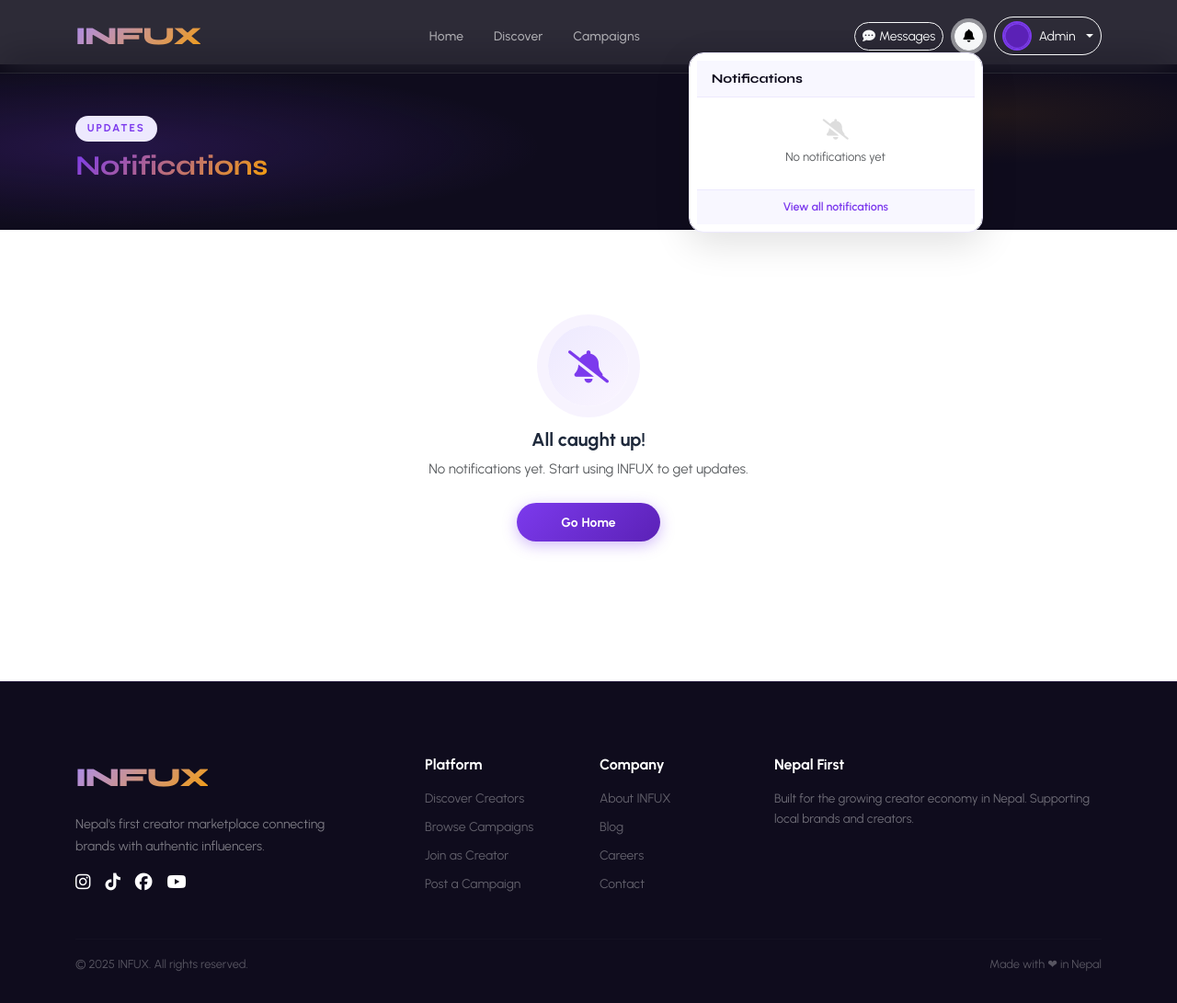
After one commit to sumankarki04/infux, a Flask app: page /notifications/ in a window 1280 px wide, after a click that opens the changed part. The commit adds this page. Shown: the whole page at 92% size. Run offline with Flask 3, Linux system fonts and the light colour scheme; a user stored in the database is signed in; some libraries are stand-ins or nearby versions.

Commit message:
feat: add full notification system
- Notification model with type/icon/color helpers
- notify() helper (session-safe, no auto-commit)
- notifications blueprint: list page, mark-read, unread count
- context_processor injects unread_notif_count + recent_notifications globally
- Navbar bell icon with red badge + 5-item dropdown
- Dedicated /notifications/ page with empty state
- Triggers: apply->brand, accept/reject->influencer, review->reviewee

Co-Authored-By: Claude Sonnet 4.6 <noreply@anthropic.com>

```diff
--- a/app/__init__.py
+++ b/app/__init__.py
@@ -42,6 +42,7 @@ def create_app():
     from app.routes.chat import chat_bp
     from app.routes.payments import payments_bp
     from app.routes.reviews import reviews_bp
+    from app.routes.notifications import notifications_bp
 
     app.register_blueprint(public_bp)
     app.register_blueprint(auth_bp, url_prefix='/auth')
@@ -51,11 +52,26 @@ def create_app():
     app.register_blueprint(chat_bp, url_prefix='/chat')
     app.register_blueprint(payments_bp, url_prefix='/pay')
     app.register_blueprint(reviews_bp, url_prefix='/reviews')
+    app.register_blueprint(notifications_bp, url_prefix='/notifications')
 
     csrf.exempt(chat_bp)  # send uses JSON + X-CSRFToken header; GET poll needs no CSRF
 
+    @app.context_processor
+    def inject_notifications():
+        from flask_login import current_user
+        if current_user.is_authenticated:
+            from app.models.notification import Notification
+            count = Notification.query.filter_by(
+                user_id=current_user.user_id, is_read=False).count()
+            recent = Notification.query.filter_by(
+                user_id=current_user.user_id
+            ).order_by(Notification.created_at.desc()).limit(5).all()
+            return {'unread_notif_count': count, 'recent_notifications': recent}
+        return {'unread_notif_count': 0, 'recent_notifications': []}
+
     with app.app_context():
         from app.models import payment  # noqa: ensure Payment table created
+        from app.models import notification as _notif_model  # noqa
         db.create_all()
         from app.utils.seed import seed_data
         seed_data()
--- /dev/null
+++ b/app/models/notification.py
@@ -0,0 +1,46 @@
+from app import db
+from datetime import datetime
+
+NOTIF_ICONS = {
+    'application': 'fa-paper-plane',
+    'accepted':    'fa-check-circle',
+    'rejected':    'fa-times-circle',
+    'review':      'fa-star',
+    'payment':     'fa-money-bill-wave',
+    'message':     'fa-comment',
+    'system':      'fa-bell',
+}
+
+NOTIF_COLORS = {
+    'application': '#7c3aed',
+    'accepted':    '#10b981',
+    'rejected':    '#ef4444',
+    'review':      '#f59e0b',
+    'payment':     '#10b981',
+    'message':     '#0ea5e9',
+    'system':      '#6b7280',
+}
+
+
+class Notification(db.Model):
+    __tablename__ = 'notifications'
+
+    notification_id = db.Column(db.Integer, primary_key=True)
+    user_id         = db.Column(db.Integer, db.ForeignKey('users.user_id'), nullable=False)
+    notif_type      = db.Column(db.String(30), default='system')
+    title           = db.Column(db.String(120), nullable=False)
+    body            = db.Column(db.String(300))
+    link            = db.Column(db.String(300))
+    is_read         = db.Column(db.Boolean, default=False)
+    created_at      = db.Column(db.DateTime, default=datetime.utcnow)
+
+    user = db.relationship('User', backref=db.backref('notifications',
+                           lazy='dynamic', order_by='Notification.created_at.desc()'))
+
+    @property
+    def icon(self):
+        return NOTIF_ICONS.get(self.notif_type, 'fa-bell')
+
+    @property
+    def color(self):
+        return NOTIF_COLORS.get(self.notif_type, '#6b7280')
--- /dev/null
+++ b/app/routes/notifications.py
@@ -0,0 +1,43 @@
+from flask import Blueprint, render_template, jsonify
+from flask_login import login_required, current_user
+from app import db
+from app.models.notification import Notification
+
+notifications_bp = Blueprint('notifications', __name__)
+
+
+@notifications_bp.route('/')
+@login_required
+def index():
+    notifications = Notification.query.filter_by(
+        user_id=current_user.user_id
+    ).order_by(Notification.created_at.desc()).limit(50).all()
+
+    # Mark all as read
+    Notification.query.filter_by(
+        user_id=current_user.user_id, is_read=False
+    ).update({'is_read': True})
+    db.session.commit()
+
+    return render_template('notifications/index.html', notifications=notifications)
+
+
+@notifications_bp.route('/<int:notif_id>/read', methods=['POST'])
+@login_required
+def mark_read(notif_id):
+    notification = Notification.query.get_or_404(notif_id)
+    if notification.user_id != current_user.user_id:
+        return jsonify({'ok': False}), 403
+    notification.is_read = True
+    db.session.commit()
+    return jsonify({'ok': True})
+
+
+@notifications_bp.route('/count')
+def count():
+    if not current_user.is_authenticated:
+        return jsonify({'count': 0})
+    unread = Notification.query.filter_by(
+        user_id=current_user.user_id, is_read=False
+    ).count()
+    return jsonify({'count': unread})
--- a/app/templates/base.html
+++ b/app/templates/base.html
@@ -17,6 +17,10 @@
 <link rel="stylesheet" href="https://unpkg.com/aos@2.3.4/dist/aos.css">
 <link rel="stylesheet" href="{{ url_for('static', filename='css/style.css') }}">
 
+<style>
+.notif-item:hover { background: #f8f7ff !important; }
+.notif-unread { background: #faf5ff; }
+</style>
 {% block extra_css %}{% endblock %}
 </head>
 <body>
@@ -39,6 +43,74 @@
                 <a href="{{ url_for('chat.inbox') }}" class="btn btn-sm btn-outline-light rounded-pill me-1">
                     <i class="fas fa-comment-dots me-1"></i>Messages
                 </a>
+
+                <!-- Notification bell -->
+                <div class="dropdown me-1">
+                    <button class="btn btn-sm btn-outline-light rounded-pill position-relative"
+                            type="button" data-bs-toggle="dropdown" id="notifBell"
+                            aria-label="Notifications">
+                        <i class="fas fa-bell"></i>
+                        {% if unread_notif_count %}
+                        <span class="position-absolute top-0 start-100 translate-middle badge rounded-pill"
+                              style="background:#ef4444;font-size:.6rem;padding:2px 5px;min-width:16px;"
+                              id="notifBadge">{{ unread_notif_count if unread_notif_count < 99 else '99+' }}</span>
+                        {% else %}
+                        <span class="position-absolute top-0 start-100 translate-middle badge rounded-pill d-none"
+                              style="background:#ef4444;font-size:.6rem;padding:2px 5px;min-width:16px;"
+                              id="notifBadge"></span>
+                        {% endif %}
+                    </button>
+                    <div class="dropdown-menu dropdown-menu-end border-0 shadow rounded-4 p-0 overflow-hidden"
+                         style="width:320px;max-height:420px;">
+                        <div class="d-flex justify-content-between align-items-center px-3 py-2"
+                             style="background:#f8f7ff;border-bottom:1px solid #ede9fe;">
+                            <span class="fw-bold small" style="font-family:'Syne',sans-serif;color:var(--navy);">
+                                Notifications
+                            </span>
+                            {% if unread_notif_count %}
+                            <a href="{{ url_for('notifications.index') }}" class="text-muted" style="font-size:.72rem;">
+                                Mark all read
+                            </a>
+                            {% endif %}
+                        </div>
+                        <div style="overflow-y:auto;max-height:340px;">
+                            {% if recent_notifications %}
+                            {% for n in recent_notifications %}
+                            <a href="{{ n.link or url_for('notifications.index') }}"
+                               class="d-flex align-items-start gap-3 px-3 py-2 text-decoration-none notif-item{% if not n.is_read %} notif-unread{% endif %}"
+                               style="border-bottom:1px solid #f1f5f9;transition:background .15s;"
+                               data-notif-id="{{ n.notification_id }}">
+                                <div class="flex-shrink-0 rounded-circle d-flex align-items-center justify-content-center mt-1"
+                                     style="width:32px;height:32px;background:{{ n.color }}18;">
+                                    <i class="fas {{ n.icon }}" style="color:{{ n.color }};font-size:.75rem;"></i>
+                                </div>
+                                <div class="flex-grow-1 min-width-0">
+                                    <div class="small fw-semibold text-truncate" style="color:var(--navy);">{{ n.title }}</div>
+                                    {% if n.body %}
+                                    <div class="text-muted" style="font-size:.72rem;line-height:1.4;">{{ n.body|truncate(70, True, '…') }}</div>
+                                    {% endif %}
+                                    <div class="text-muted" style="font-size:.65rem;">{{ n.created_at.strftime('%b %d, %H:%M') }}</div>
+                                </div>
+                                {% if not n.is_read %}
+                                <div class="flex-shrink-0 rounded-circle mt-2"
+                                     style="width:7px;height:7px;background:#7c3aed;"></div>
+                                {% endif %}
+                            </a>
+                            {% endfor %}
+                            {% else %}
+                            <div class="text-center text-muted py-4" style="font-size:.82rem;">
+                                <i class="fas fa-bell-slash mb-2 d-block" style="font-size:1.4rem;color:#ddd;"></i>
+                                No notifications yet
+                            </div>
+                            {% endif %}
+                        </div>
+                        <a href="{{ url_for('notifications.index') }}"
+                           class="d-block text-center py-2 text-decoration-none small fw-semibold"
+                           style="background:#f8f7ff;color:var(--violet);border-top:1px solid #ede9fe;font-size:.78rem;">
+                            View all notifications
+                        </a>
+                    </div>
+                </div>
                 <div class="dropdown">
                     <button class="btn btn-sm btn-outline-light rounded-pill dropdown-toggle d-flex align-items-center gap-2"
                             type="button" data-bs-toggle="dropdown">
--- /dev/null
+++ b/app/templates/notifications/index.html
@@ -0,0 +1,49 @@
+{% extends "base.html" %}
+{% block title %}Notifications — INFUX{% endblock %}
+{% block content %}
+
+<div class="inner-banner">
+    <div class="container">
+        <div class="section-label mb-2">Updates</div>
+        <h1 class="mb-1" style="font-size:clamp(1.4rem,3vw,1.9rem);">
+            <span style="background:linear-gradient(135deg,var(--violet),var(--gold));-webkit-background-clip:text;-webkit-text-fill-color:transparent;background-clip:text;">Notifications</span>
+        </h1>
+    </div>
+</div>
+
+<div class="container py-4" style="max-width:680px;">
+    {% if notifications %}
+    <div class="card border-0 shadow-sm rounded-4 overflow-hidden" data-aos="fade-up">
+        {% for n in notifications %}
+        <a href="{{ n.link or '#' }}"
+           class="d-flex align-items-start gap-3 p-3 text-decoration-none notif-item border-bottom"
+           style="border-color:#f1f5f9 !important;{% if not n.is_read %}background:#faf5ff;{% endif %}">
+            <div class="flex-shrink-0 rounded-circle d-flex align-items-center justify-content-center mt-1"
+                 style="width:40px;height:40px;background:{{ n.color }}18;">
+                <i class="fas {{ n.icon }}" style="color:{{ n.color }};font-size:.9rem;"></i>
+            </div>
+            <div class="flex-grow-1">
+                <div class="d-flex justify-content-between align-items-start">
+                    <span class="fw-semibold small" style="color:var(--navy);">{{ n.title }}</span>
+                    <span class="text-muted ms-2 flex-shrink-0" style="font-size:.7rem;">{{ n.created_at.strftime('%b %d, %H:%M') }}</span>
+                </div>
+                {% if n.body %}
+                <p class="text-muted mb-0 mt-1" style="font-size:.82rem;line-height:1.5;">{{ n.body }}</p>
+                {% endif %}
+            </div>
+            {% if not n.is_read %}
+            <div class="flex-shrink-0 rounded-circle mt-2" style="width:8px;height:8px;background:#7c3aed;"></div>
+            {% endif %}
+        </a>
+        {% endfor %}
+    </div>
+    {% else %}
+    <div class="empty-state" data-aos="fade-up">
+        <div class="empty-state-icon"><i class="fas fa-bell-slash"></i></div>
+        <h5 class="fw-bold mb-2">All caught up!</h5>
+        <p class="text-muted mb-4">No notifications yet. Start using INFUX to get updates.</p>
+        <a href="{{ url_for('public.home') }}" class="btn btn-violet rounded-pill px-5">Go Home</a>
+    </div>
+    {% endif %}
+</div>
+{% endblock %}
```
Also changed, not shown: app/routes/brand.py (+15 -0 lines), app/routes/influencer.py (+8 -0 lines), app/routes/reviews.py (+12 -2 lines), app/utils/notifications.py (added, +13 -0 lines).
